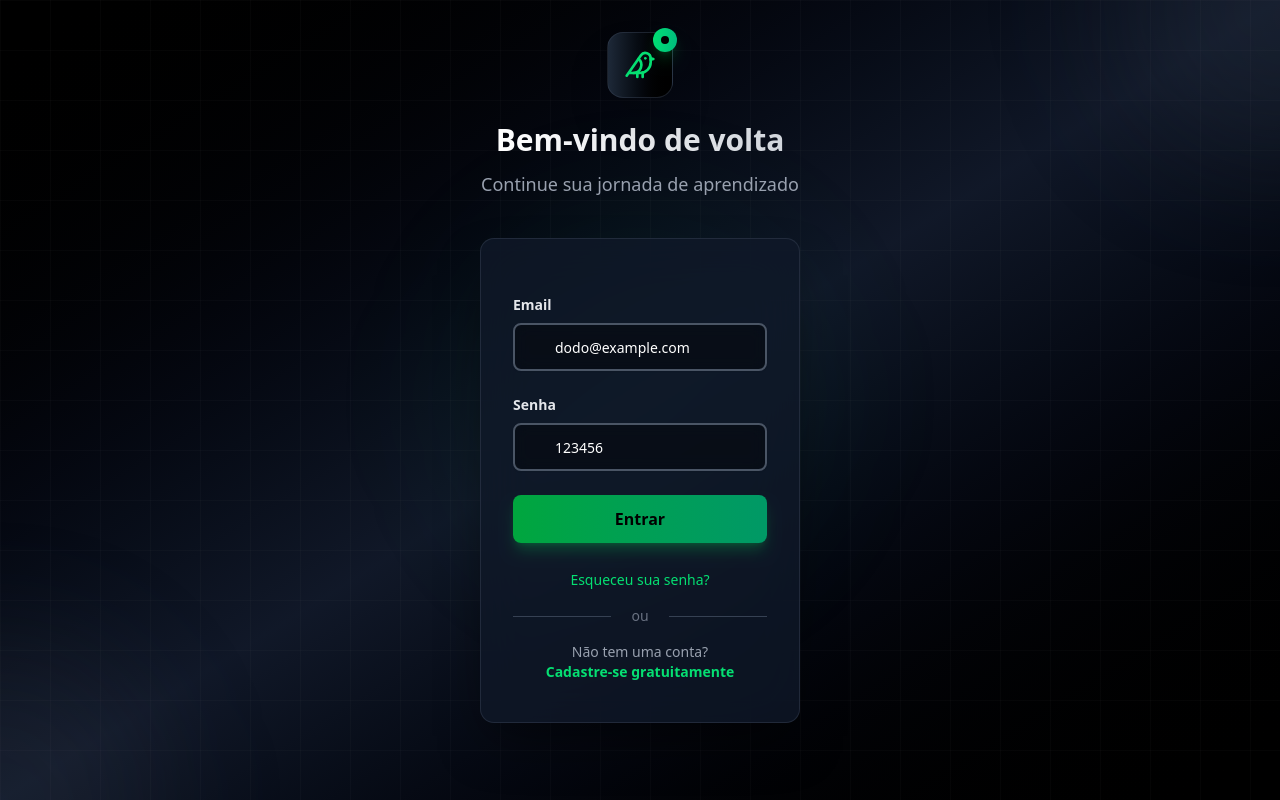
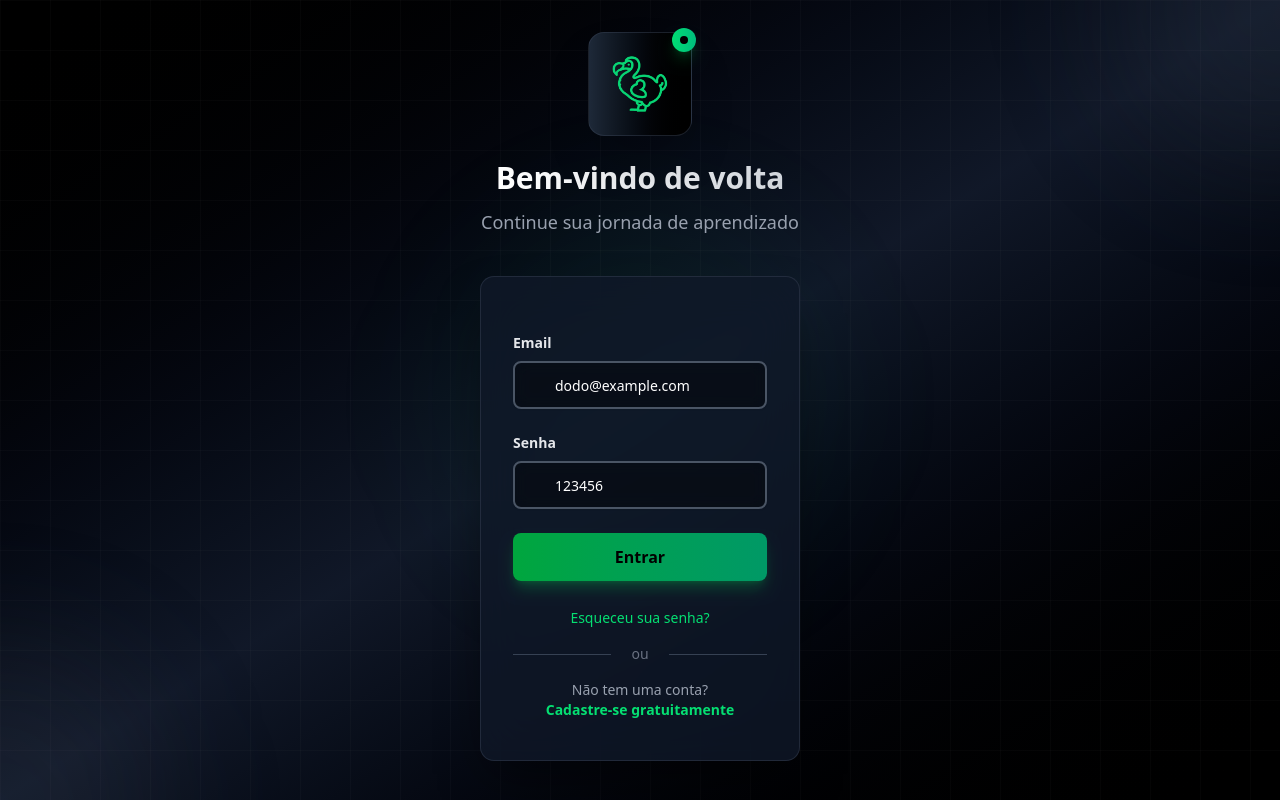
Before and after one commit to douglasdodo1/dodo-cursos-online, a Next.js app: page / in a window 1280 px wide. Built offline with nearby package versions, Linux system fonts and the light colour scheme.

Commit message:
feat: logo

```diff
--- a/src/components/login-component.tsx
+++ b/src/components/login-component.tsx
@@ -1,6 +1,6 @@
 "use client";
 import { zodResolver } from "@hookform/resolvers/zod";
-import { Bird, Loader2 } from "lucide-react";
+import { Loader2 } from "lucide-react";
 import { Card, CardContent } from "./ui/card";
 import { Form, FormControl, FormField, FormItem, FormLabel, FormMessage } from "./ui/form";
 import { Input } from "./ui/input";
@@ -8,6 +8,7 @@ import { Button } from "./ui/button";
 import React, { useState } from "react";
 import { useForm } from "react-hook-form";
 import { AuthFormData, authSchema } from "./schemas/auth-schema";
+import Image from "next/image";
 
 interface LoginComponentProps {
   setIsLogin: React.Dispatch<React.SetStateAction<boolean>>;
@@ -41,7 +42,7 @@ export const LoginComponent = ({ setIsLogin }: LoginComponentProps) => {
       <div className="flex justify-center mb-6 mt-8">
         <div className="relative">
           <div className="bg-gradient-to-r from-gray-800 to-black p-4 rounded-2xl shadow-2xl border border-gray-700/50">
-            <Bird className="h-8 w-8 text-green-400" />
+            <Image src="/images/logo.png" alt="logo" width={70} height={70} priority />
           </div>
           <div className="absolute -top-1 -right-1 w-6 h-6 bg-gradient-to-r from-green-400 to-emerald-500 rounded-full flex items-center justify-center shadow-lg shadow-green-500/25">
             <div className="w-2 h-2 bg-black rounded-full"></div>
```
Also changed, not shown: public/images/logo.png (added).
